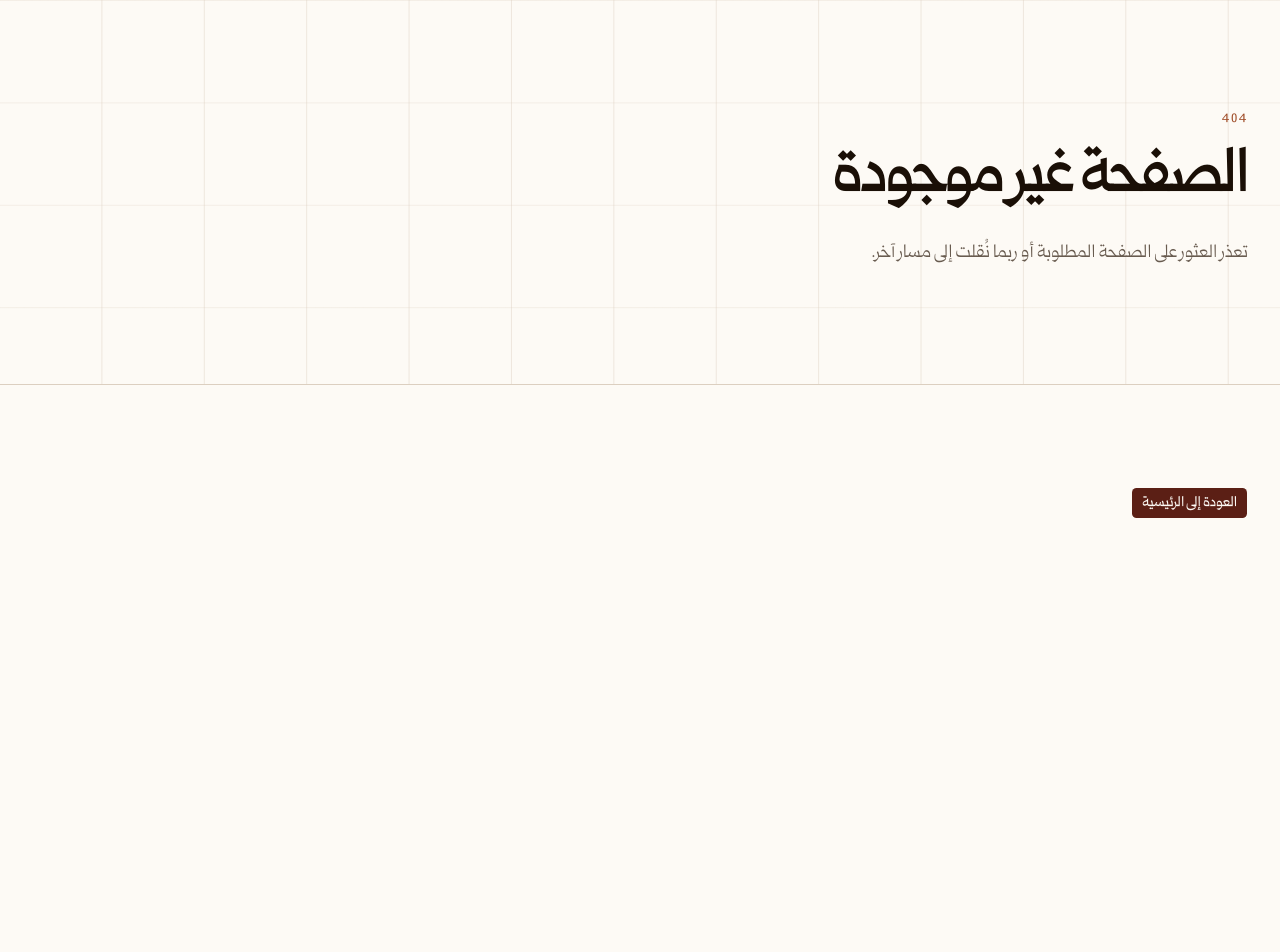
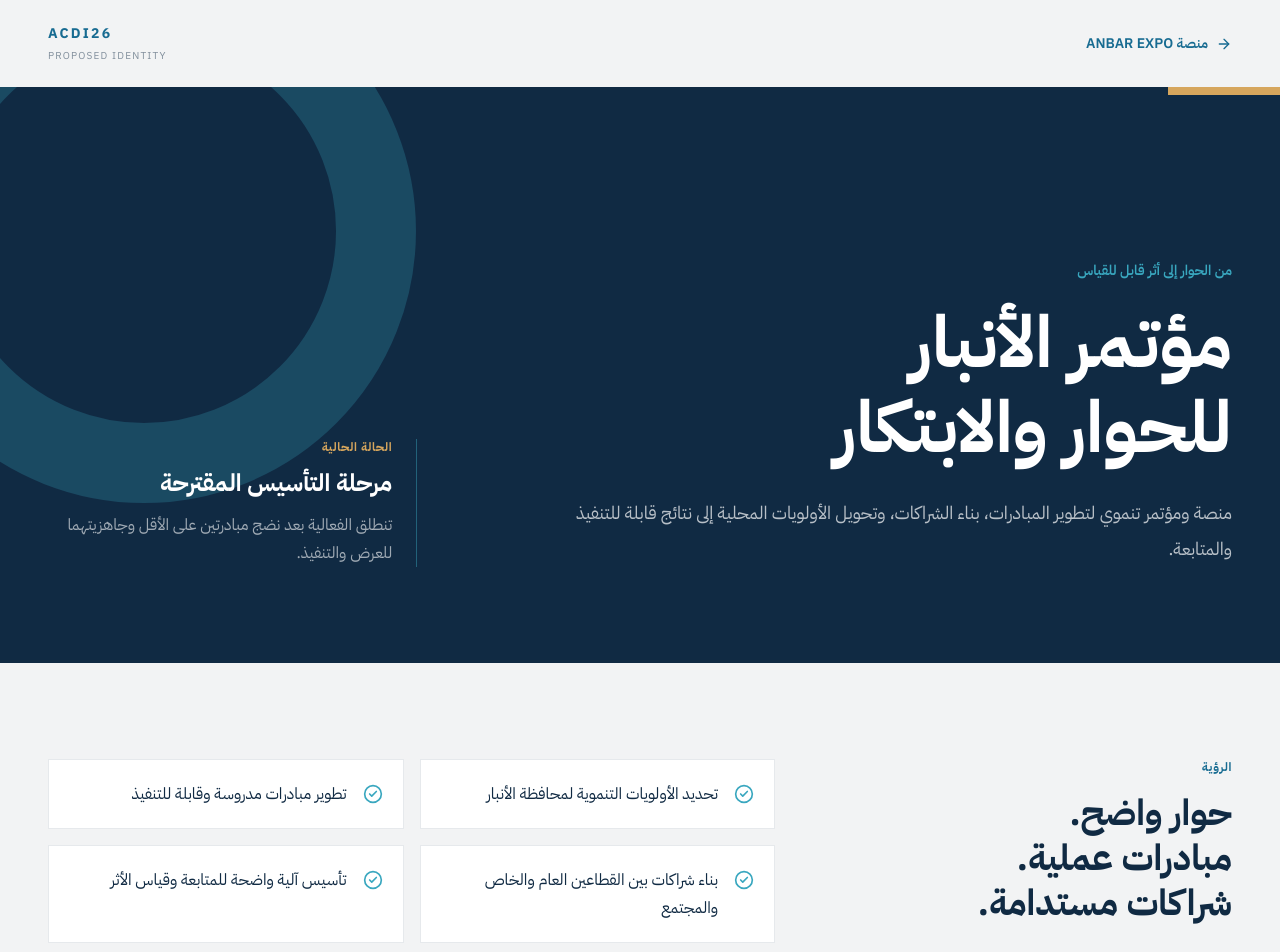
Before and after one commit to sufyanaser/anbar-expo, a Next.js app: page /ACDI26 in a window 1280 px wide. Before the commit this address had no page. Shown: the top 952 px of the page. Before the commit the page ends 800 px from the top, so only its background shows below. Built offline with nearby package versions, Linux system fonts and the light colour scheme.

Commit message:
feat: add ACDI26 independent event page

```diff
--- /dev/null
+++ b/src/app/ACDI26/page.tsx
@@ -0,0 +1,102 @@
+import { ArrowLeft, CheckCircle2 } from "lucide-react";
+import type { Metadata } from "next";
+import { IBM_Plex_Sans_Arabic } from "next/font/google";
+import Link from "next/link";
+
+const ibmPlexArabic = IBM_Plex_Sans_Arabic({
+  subsets: ["arabic", "latin"],
+  weight: ["400", "500", "600", "700"],
+  display: "swap",
+});
+
+export const metadata: Metadata = {
+  title: { absolute: "مؤتمر الأنبار للحوار والابتكار | ACDI26" },
+  description: "منصة تنموية لتحويل الحوار إلى مبادرات قابلة للتنفيذ وشراكات ذات أثر قابل للقياس في محافظة الأنبار.",
+  alternates: { canonical: "/ACDI26" },
+};
+
+const initiatives = [
+  { number: "01", title: "من المهارة إلى الدخل", text: "ربط التدريب العملي بفرص العمل والدخل للشباب." },
+  { number: "02", title: "الأنبار للمياه والزراعة الذكية", text: "حلول قابلة للتطبيق لكفاءة المياه والإنتاج الزراعي." },
+  { number: "03", title: "عقود الخدمة المجتمعية", text: "نماذج تعاون لتحسين الخدمات وتعزيز المشاركة المحلية." },
+];
+
+const goals = [
+  "تحديد الأولويات التنموية لمحافظة الأنبار",
+  "تطوير مبادرات مدروسة وقابلة للتنفيذ",
+  "بناء شراكات بين القطاعين العام والخاص والمجتمع",
+  "تأسيس آلية واضحة للمتابعة وقياس الأثر",
+];
+
+export default function Acdi26Page() {
+  return (
+    <main className={`${ibmPlexArabic.className} min-h-screen bg-[#f2f3f4] text-[#102a43]`}>
+      <header className="mx-auto flex w-full max-w-7xl items-center justify-between px-5 py-6 sm:px-8 lg:px-12">
+        <Link href="/" className="inline-flex items-center gap-2 text-sm font-semibold text-[#176b91] hover:text-[#102a43]">
+          <ArrowLeft className="size-4 rotate-180" aria-hidden="true" /> منصة ANBAR EXPO
+        </Link>
+        <div className="text-left" dir="ltr">
+          <p className="text-sm font-bold tracking-[0.16em] text-[#176b91]">ACDI26</p>
+          <p className="mt-1 text-[10px] tracking-[0.12em] text-[#102a43]/50">PROPOSED IDENTITY</p>
+        </div>
+      </header>
+
+      <section className="relative overflow-hidden bg-[#102a43] text-white">
+        <div className="absolute -top-32 -left-32 size-[34rem] rounded-full border-[80px] border-[#39a7bf]/25" aria-hidden="true" />
+        <div className="absolute top-0 right-0 h-2 w-28 bg-[#d6a65d]" aria-hidden="true" />
+        <div className="relative mx-auto grid min-h-[72vh] w-full max-w-7xl items-end gap-12 px-5 py-16 sm:px-8 sm:py-20 lg:grid-cols-[1.35fr_0.65fr] lg:px-12 lg:py-24">
+          <div>
+            <p className="mb-5 text-sm font-semibold text-[#39a7bf]">من الحوار إلى أثر قابل للقياس</p>
+            <h1 className="max-w-4xl text-5xl leading-[1.18] font-bold sm:text-6xl lg:text-7xl">مؤتمر الأنبار<br />للحوار والابتكار</h1>
+            <p className="mt-6 max-w-2xl text-lg leading-9 text-white/70">منصة ومؤتمر تنموي لتطوير المبادرات، بناء الشراكات، وتحويل الأولويات المحلية إلى نتائج قابلة للتنفيذ والمتابعة.</p>
+          </div>
+          <div className="border-s border-[#39a7bf]/45 ps-6">
+            <p className="text-xs font-bold tracking-wider text-[#d6a65d]">الحالة الحالية</p>
+            <p className="mt-3 text-2xl font-bold">مرحلة التأسيس المقترحة</p>
+            <p className="mt-3 leading-7 text-white/60">تنطلق الفعالية بعد نضج مبادرتين على الأقل وجاهزيتهما للعرض والتنفيذ.</p>
+          </div>
+        </div>
+      </section>
+
+      <section className="mx-auto grid w-full max-w-7xl gap-12 px-5 py-16 sm:px-8 lg:grid-cols-[0.72fr_1.28fr] lg:px-12 lg:py-24">
+        <div>
+          <p className="text-xs font-bold tracking-wider text-[#176b91]">الرؤية</p>
+          <h2 className="mt-4 text-4xl leading-tight font-bold">حوار واضح.<br />مبادرات عملية.<br />شراكات مستدامة.</h2>
+        </div>
+        <div className="grid gap-4 sm:grid-cols-2">
+          {goals.map((goal) => (
+            <div key={goal} className="flex gap-4 border border-[#102a43]/10 bg-white p-5">
+              <CheckCircle2 className="mt-1 size-5 shrink-0 text-[#39a7bf]" aria-hidden="true" />
+              <p className="leading-7">{goal}</p>
+            </div>
+          ))}
+        </div>
+      </section>
+
+      <section className="bg-white">
+        <div className="mx-auto w-full max-w-7xl px-5 py-16 sm:px-8 lg:px-12 lg:py-24">
+          <div className="mb-10 flex flex-wrap items-end justify-between gap-5">
+            <div><p className="text-xs font-bold tracking-wider text-[#176b91]">مسارات العمل</p><h2 className="mt-3 text-4xl font-bold">مبادرات الدورة الأولى</h2></div>
+            <p className="max-w-md leading-7 text-[#102a43]/60">ثلاثة مسارات أولية تخضع للتشخيص والتطوير قبل اعتمادها النهائي.</p>
+          </div>
+          <div className="grid gap-px overflow-hidden border border-[#102a43]/10 bg-[#102a43]/10 lg:grid-cols-3">
+            {initiatives.map((item) => (
+              <article key={item.number} className="bg-[#f2f3f4] p-7 sm:p-9">
+                <span className="text-sm font-bold text-[#d6a65d]">{item.number}</span>
+                <h3 className="mt-10 text-2xl font-bold">{item.title}</h3>
+                <p className="mt-4 leading-7 text-[#102a43]/60">{item.text}</p>
+              </article>
+            ))}
+          </div>
+        </div>
+      </section>
+
+      <footer className="bg-[#102a43] text-white">
+        <div className="mx-auto flex w-full max-w-7xl flex-col gap-5 px-5 py-10 sm:px-8 md:flex-row md:items-center md:justify-between lg:px-12">
+          <div><p className="font-bold">مؤتمر الأنبار للحوار والابتكار</p><p className="mt-1 text-sm text-white/50" dir="ltr">ANBAR CONFERENCE FOR DIALOGUE & INNOVATION</p></div>
+          <Link href="/" className="text-sm font-semibold text-[#39a7bf] hover:text-white">العودة إلى منصة ANBAR EXPO</Link>
+        </div>
+      </footer>
+    </main>
+  );
+}
```
